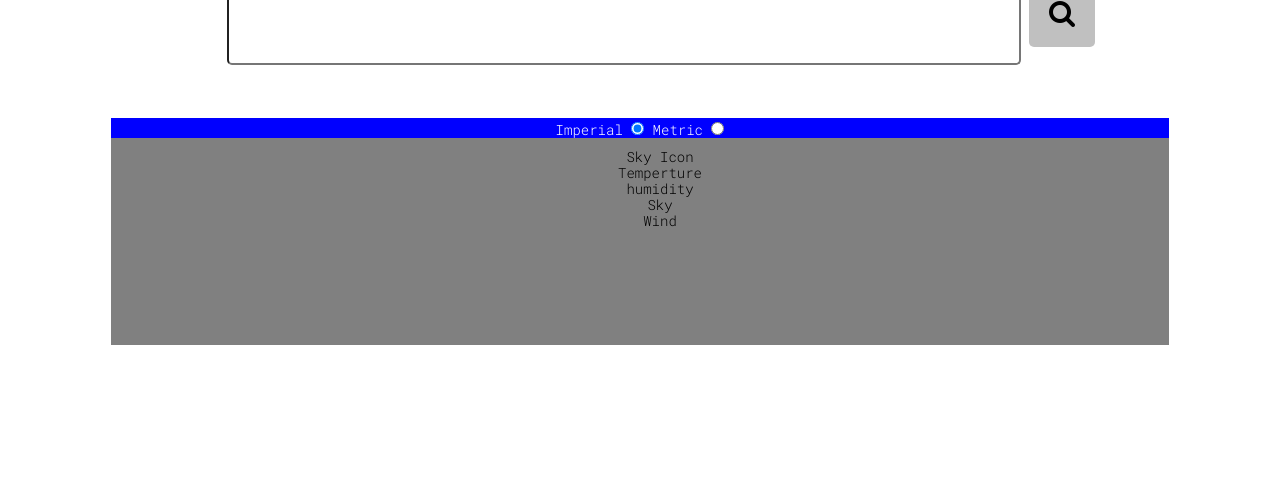
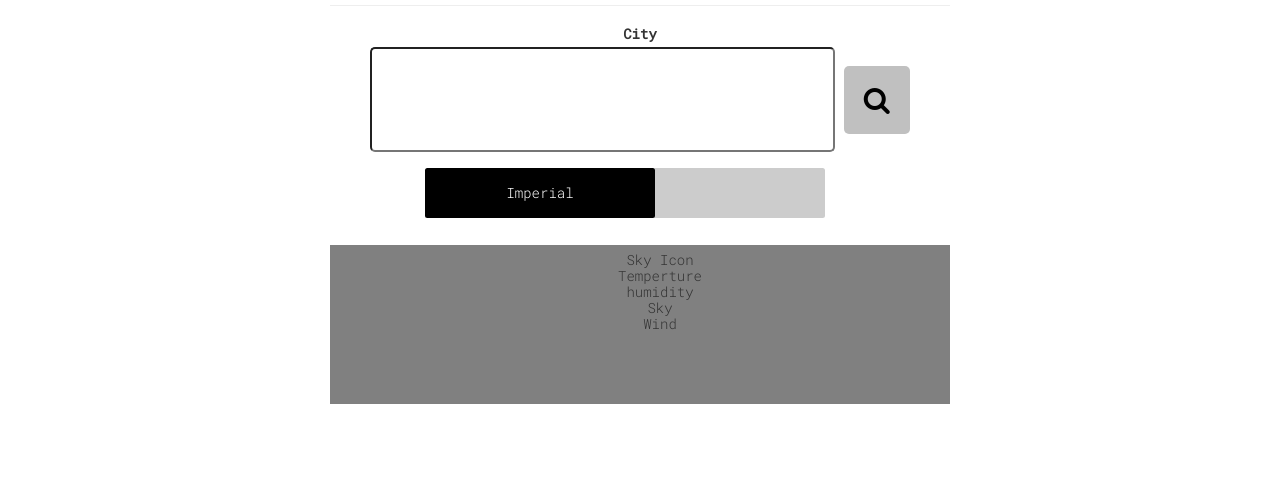
Before and after one commit to tesla809/localWeatherApp, a plain HTML site: page localWeatherApp.html in a window 1280 px wide. Shown: the part 304-800 px from the top of the page. Drawn offline with nearby package versions, Linux system fonts and the light colour scheme; no server answers.

Commit message:
added toggle buttons, centered toggle buttons, changed name to Weather Underground.

```diff
--- a/css/style.css
+++ b/css/style.css
@@ -1,12 +1,9 @@
 
-@media (max-width: 1100px)  {
-  .random-language {
-    width: 250px;
-  }
+/* fix things when they are in smaller screen with media query */
 
-  .quote-space {
-    width: 250px;
-  }
+@media (max-width: 950px) and (min-width: 300px) {
+
+
 }
 
 * {
@@ -21,41 +18,22 @@ html {
 }
 
 body {
-  font-family: 'Roboto Mono', helvetica,arial,sans-serif;
-  font-size:14px;
-  line-height:16px;
-  font-weight:200;
-  color: black;
-
+  font-family: 'Roboto Mono',helvetica,arial,sans-serif;
+  font-size: 14px;
+  line-height: 16px;
+  font-weight: 300;
 }
 
-
-.content{
+.wrapper {
+  width: 650px;
   text-align: center;
   vertical-align: middle;
 }
 
-.titles{
-
-}
 
 #heading-title {
   font-size: 5em;
   padding-bottom: 50px;
-}
-
-
-* {
-  box-sizing:border-box;
-  transition:.25s ease-in-out;
-}
-
-
-body {
-  font-family: 'Roboto Mono',helvetica,arial,sans-serif;
-  font-size:14px;
-  line-height:16px;
-  font-weight:300;
 }
 
 
@@ -68,10 +46,9 @@ ul {
   list-style-type: none;
 }
 
-/*City form*/
+/*City form, wrapper around the search field + mesurements toggle*/
 #city-form {
-  margin: 0 auto;
-  color: white;
+
 }
 
 #city-name {
@@ -99,20 +76,65 @@ ul {
 
 #submit:hover{
   background-color: rgba(255,215,0,0.9);
-  padding: 28px;
   color: rgba(255,250,250,1);
 }
 
+/* This is the text inside the search field */
 input {
   font-size: 1.25em;
 }
 
+#search-space-wrapper {
+  width: 95%;
+  display: inline-block;
+  position: relative;
+}
+
+/* fix classes and jquery */
 #measurement {
-  background-color: blue;
+  position: relative;
+  margin: 0 auto;
+  top: 30;
+  left: 65;
+}
+
+/*Custom Flipswitch on/off*/
+.flip-switch-container {
+
+}
+
+.slider {
+  height: 50px;
+  width: 400px;
+  border-radius: 2.5px;
+  background-color: #ccc;
+  display: inline-block;
+  top: -45px;
+  left: 30px;
+  position: absolute;
+  z-index: 1;
+}
+
+.flipswitch {
+  height: 50px;
+  width: 230px;
+  border-radius: 2.5px;
+  background-color: black;
+  color: #e8dad5;
+  display: inline-block;
+  position: absolute;
+  left: 0;
+  z-index: 2;
+  color: white;
+  font-size: 1em;
+  font-family: 'Roboto Mono',helvetica,arial,sans-serif;
+  text-align: center;
+  line-height: 350%;
 }
 
 #weather-dock {
   background-color: grey;
+  margin-top: 10%;
 }
 
 #sky-icon {
--- a/js/weather.js
+++ b/js/weather.js
@@ -31,6 +31,41 @@ var $wind = $('#wind');
 var currentLocation = findLocation();
 weatherQuery(currentLocation);
 
+//widget standard toggle
+(function(){
+  var $flipSwitch = $('.flipswitch');
+  // add text programmatically
+  $flipSwitch.text('Imperial');
+
+  //when flipSwitch is clicked ...
+  $($flipSwitch).click(function() {
+    // get clicked switch
+    var $clickedSwitch = $(this);
+    var spaceMove = 170;
+    var imperialColor = "black";
+    var metricColor = "rgb(121,170,225)";
+
+    //if state is true, then move left to off
+    if ($clickedSwitch.attr('value') === 'true') {
+      $($clickedSwitch).animate({
+          left: spaceMove
+        })
+        .css("background-color", metricColor)
+        .text("Metric")
+        .attr('value', 'false');
+    } // if off, go back to 1st state.
+    else if ($clickedSwitch.attr('value') === 'false') {
+      $($clickedSwitch).animate({
+        //subtract movement
+          left: spaceMove-spaceMove
+        })
+        .css("background-color", imperialColor)
+        .text("Imperial")
+        .attr('value', 'true');
+    }
+  });
+})();
+
 // Unit: either metric or imperial
 $("input[name=standard]:radio").click(function(){
   var $imperial = $("#imperial");
@@ -40,6 +75,8 @@ $("input[name=standard]:radio").click(function(){
     unit = "metric";
   }
 }); //end metric/imperial selection
+
+
 
 // one method of finding current location based on IP
 function findLocation(){
--- a/localWeatherApp.html
+++ b/localWeatherApp.html
@@ -10,22 +10,41 @@
     </head>
 
   <body>
-      <div class="container-fluid content">
+    <div class="container-fluid wrapper">
         <!-- Header -->
-        <div class= "titles page-header text-center">
-          <div id='heading-title'>FCC APP</div>
-        </div>
+      <div class= "titles page-header text-center">
+        <div id='heading-title'>Weather</div>
+        <div id='heading-title'>Underground</div>
+      </div>
 
         <!-- New City Dock -->
+        <!-- city form is wrapper that wraps around measurement toggle and search bar -->
         <form class='text-center' id='city-form'>
           <label>City</label>
-          <input name="city" placeholder=" " id="city-name">
-          <i id="submit" class="fa fa-2x fa-search" aria-hidden="true"></i>
-          </br>
+          <!-- wraps around seach area and measurements -->
+          <div id="search-space">
+            <!-- search area -->
+            <input name="city" placeholder=" " id="city-name">
+            <i id="submit" class="fa fa-2x fa-search" aria-hidden="true"></i>
+          </div>
+
+          <!-- use rows to make it responsive -->
+          <!-- measurement toggle, still part of search space -->
           <div id="measurement">
-            Imperial <input type="radio" name="standard" value="fahrenheit" id="imperial" checked>
-            Metric <input type="radio" name="standard" value="celsius" id="metric" >
+            <div class="flip-switch-container">
+              <!-- one is the slider spot -->
+              <div class="slider">
+                <!-- the other is the switch -->
+                <!-- value holds state -->
+                <div id="widget-2" class="flipswitch" value="true"></div>
+              </div>
+            </div>
           </div>
+          <!--
+          keep to fix jquery for now
+          Imperial <input type="radio" name="standard" value="fahrenheit" id="imperial" class="standard-class" checked>
+          Metric <input type="radio" name="standard" value="celsius" id="metric" >
+          -->
         </form>
 
         <!-- Weather Dock -->
@@ -40,7 +59,8 @@
             </ul>
           </div>
         </div>
-  </div>
+
+    </div>
 
   <script src="http://code.jquery.com/jquery-1.11.0.min.js" type="text/javascript" charset="utf-8"></script>
   <script src="https://code.jquery.com/jquery-2.1.4.min.js" type="text/javascript" charset="utf-8"></script>
```
